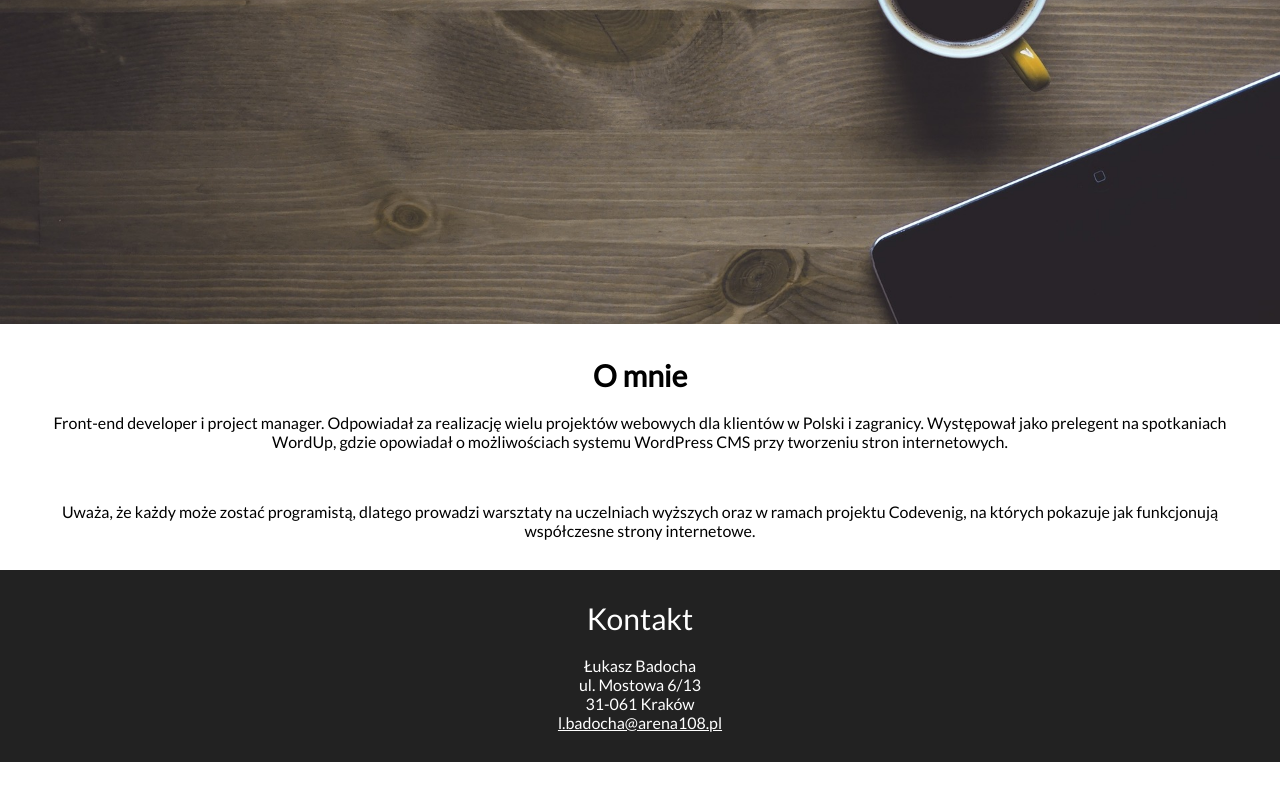
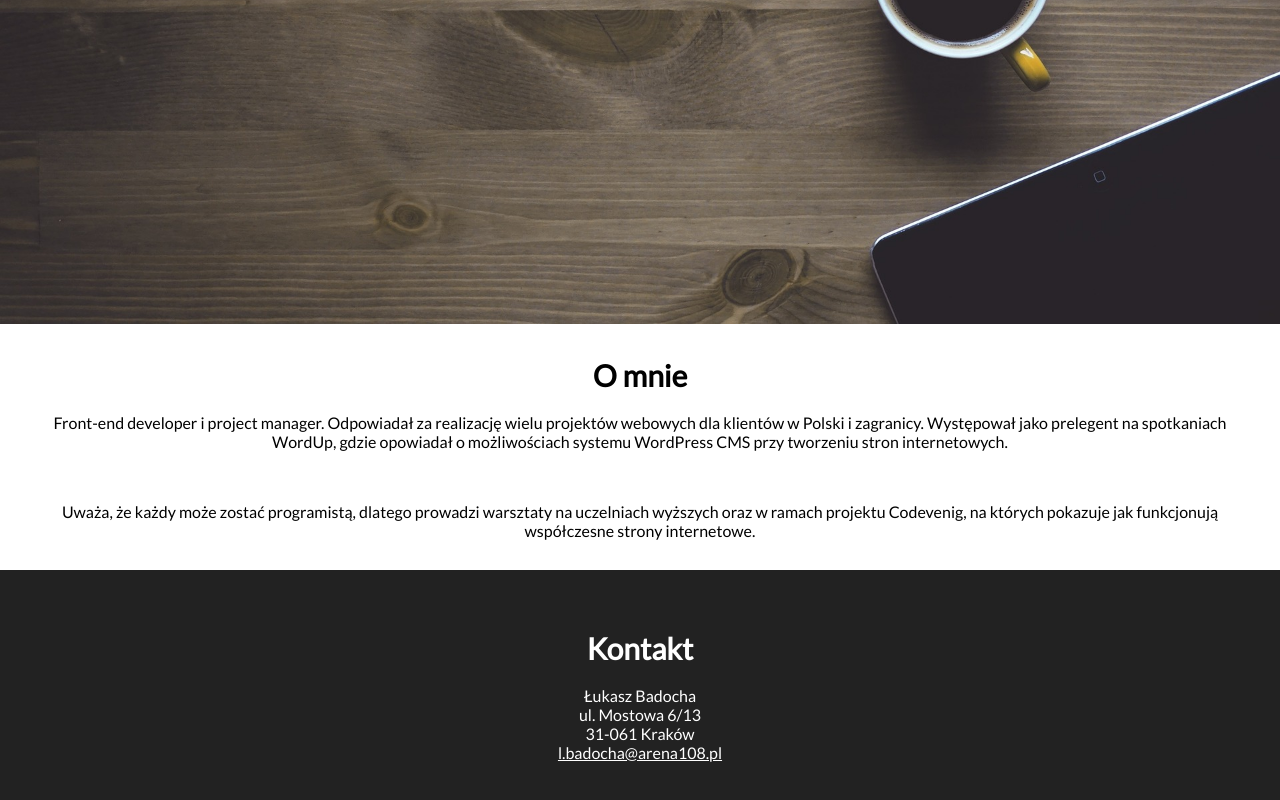
Before and after one commit to mat1489/projekt-html, a plain HTML site: page index.html in a window 1280 px wide. Shown: the part 596-1396 px from the top of the page. Before the commit the page ends 1358 px from the top, so only its background shows below. Drawn offline with Linux system fonts and the light colour scheme.

Commit message:
stopka gotowa

```diff
--- a/index.html
+++ b/index.html
@@ -37,16 +37,18 @@
 
   </article>
 <!--koniec artykulu-->
+
 <!--stopka-->
   <footer id="contact">
-    <div id="contact-header">Kontakt</div>
-    <div id="contact-content">
+    <h3 id="contact-header">Kontakt</h3>
+    <p id="contact-content">
       Łukasz Badocha<br />
       ul. Mostowa 6/13<br />
       31-061 Kraków<br />
       <a href="mailto:l.badocha@arena108.pl">l.badocha@arena108.pl</a>
-    </div>
+    </p>
   </footer>
+<!--  koniec stopki-->
 
 </body>
 
```
